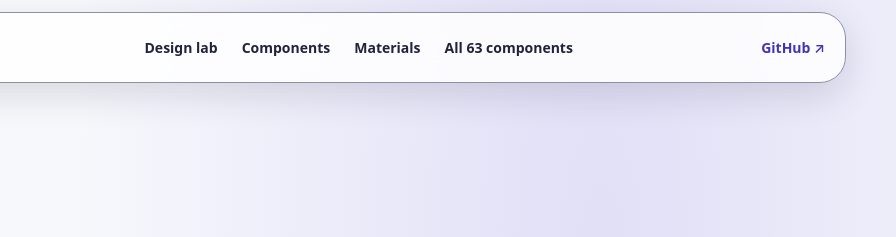
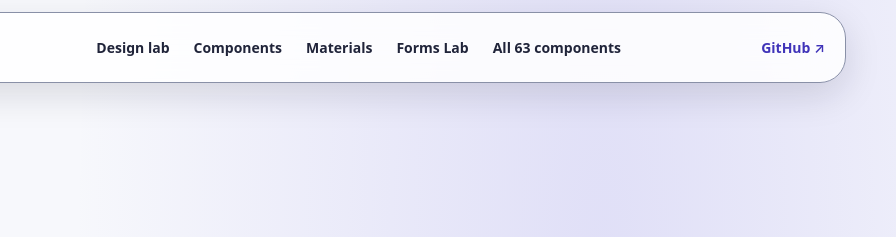
Before and after one commit to GoreeCloud/gc-ui, a website with bundled scripts: page lab/components.html in a window 1280 px wide. Shown: the top 237 px of the page, 384-1280 px from the left. Built offline with nearby package versions, Linux system fonts and the light colour scheme.

Commit message:
docs(labs): make Forms Lab discoverable across GoreeCloud UI references

```diff
--- a/lab/components.html
+++ b/lab/components.html
@@ -15,7 +15,7 @@
 <div class="environment">
 <header class="gc-lens masthead">
  <div class="identity"><img class="logo" src="../assets/gc-mark.svg" alt="" width="42" height="42"><div><strong>GC UI</strong><small>Components laboratory · v1 candidate</small></div></div>
- <nav aria-label="Laboratory navigation"><a href="./v1.html">Design lab</a><a href="#components">Components</a><a href="#materials">Materials</a><a href="./catalog.html">All 63 components</a></nav>
+ <nav aria-label="Laboratory navigation"><a href="./v1.html">Design lab</a><a href="#components">Components</a><a href="#materials">Materials</a><a href="./forms.html">Forms Lab</a><a href="./catalog.html">All 63 components</a></nav>
  <a class="repo" href="https://github.com/GoreeCloud/gc-ui">GitHub ↗</a>
 </header>
 <main id="content">
```
